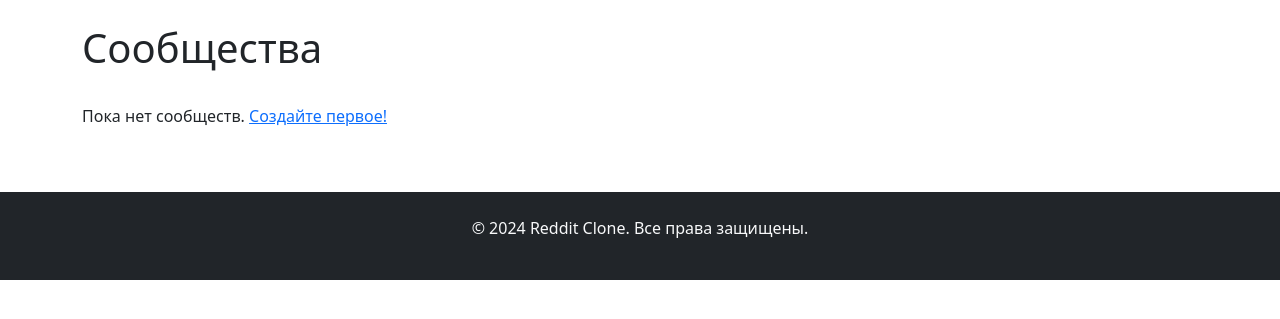
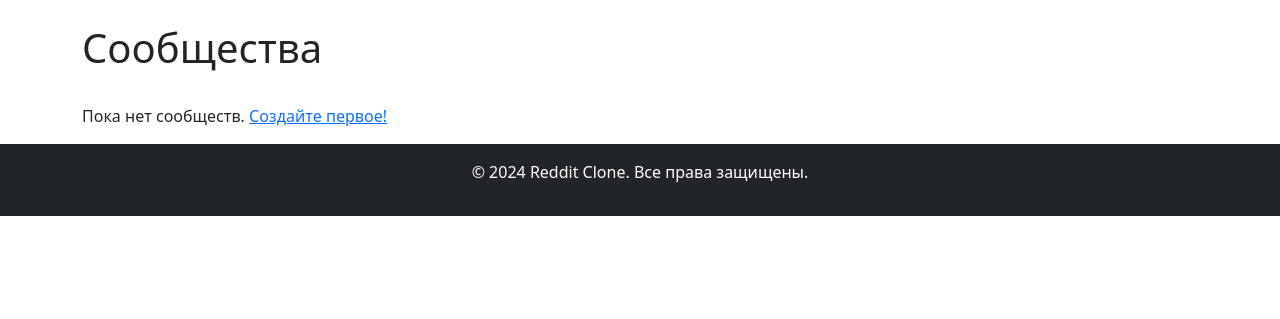
Before and after one commit to Natallllyyy333/reddit-clone, a Django app: page /communities/ in a window 1280 px wide. Shown: the part 56-375 px from the top of the page. Run offline with Django 5.2, Linux system fonts and the light colour scheme; data that the repository does not hold is empty.

Commit message:
edit base.css, base.html

```diff
--- a/frontend/static/css/base.css
+++ b/frontend/static/css/base.css
@@ -10,7 +10,10 @@ body {
     line-height: 1.6;
     color: #333;
     background-color: #f5f5f5;
+
 }
+/* .content-with-footer {
+    min-height: calc(100vh - 120px); /* 100vh минус приблизительная высота футера */
 
 .container {
     max-width: 1200px;
@@ -60,6 +63,9 @@ body {
     color: white;
     padding: 2rem 0;
     margin-top: 3rem;
+
+
+
 }
 
 .footer-content {
--- a/frontend/templates/base.html
+++ b/frontend/templates/base.html
@@ -82,12 +82,12 @@
         </div>
     </nav>
 
-    <main>
+    <main >
         {% block content %}
         {% endblock %}
     </main>
 
-    <footer class="bg-dark text-light py-4 mt-5">
+    <footer class="footer bg-dark text-white py-3">
         <div class="container text-center">
             <p>&copy; 2024 Reddit Clone. Все права защищены.</p>
         </div>
```
Also changed, not shown: posts/static/posts/css/post_list.css (renamed from posts/static/posts/css/pop_list.css).
